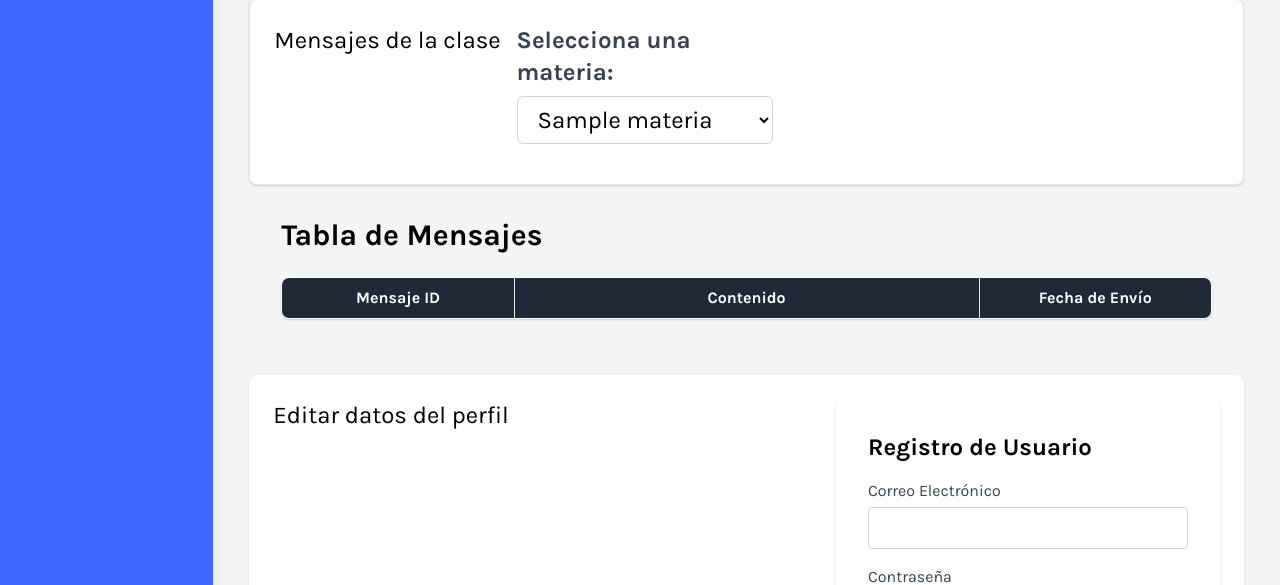
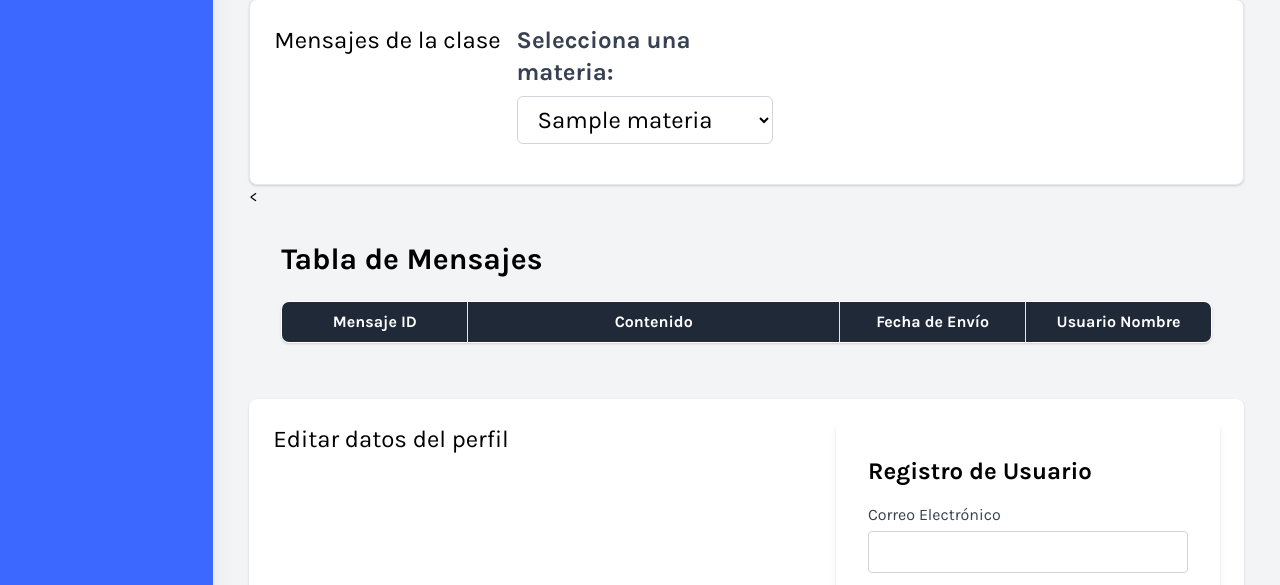
Before and after one commit to rizava810529/proyectoFinalPhp, a PHP site: template src/views/maestro/dashboard.php in a window 1280 px wide. Shown: the part 210-795 px from the top of the page. Run offline with PHP 8.4, Linux system fonts and the light colour scheme; the template is opened without the code that fills it: most values are stand-ins (such as "Sample title", 1, 10 or a date in 2020); data that the repository does not hold is empty; some libraries are stand-ins or nearby versions.

Commit message:
agregue tabla usuario nombre

```diff
--- a/src/views/maestro/dashboard.php
+++ b/src/views/maestro/dashboard.php
@@ -273,7 +273,7 @@ var_dump($_POST);
     </div>
 </div>
 
-<!-- Contenedor de la tabla de mensajes -->
+<<!-- Contenedor de la tabla de mensajes -->
 <div id="mensajes-table" class="container mx-auto p-8">
     <h1 class="text-3xl font-semibold mb-6">Tabla de Mensajes</h1>
     <table class="min-w-full bg-white rounded-lg shadow overflow-hidden border border-gray-300">
@@ -282,6 +282,7 @@ var_dump($_POST);
                 <th class="w-1/6 py-2 px-4 border">Mensaje ID</th>
                 <th class="w-2/6 py-2 px-4 border">Contenido</th>
                 <th class="w-1/6 py-2 px-4 border">Fecha de Envío</th>
+                <th class="w-1/6 py-2 px-4 border">Usuario Nombre</th> <!-- Nueva columna -->
                 <!-- Puedes agregar más columnas aquí según la estructura de tu tabla mensajes -->
             </tr>
         </thead>
@@ -291,7 +292,7 @@ var_dump($_POST);
                 $selectedMateria = $_POST['materias'];
                 try {
                     // Realiza una consulta SQL para obtener los mensajes de los usuarios
-                    $sqlMensajes = "SELECT mensaje_id, contenido, fecha_envio FROM mensajes JOIN usuarios ON mensajes.usuario_id = usuarios.usuario_id WHERE usuarios.materia_id = :materia";
+                    $sqlMensajes = "SELECT mensajes.mensaje_id, mensajes.contenido, mensajes.fecha_envio, usuarios.usuario_nombre FROM mensajes JOIN usuarios ON mensajes.usuario_id = usuarios.usuario_id WHERE usuarios.materia_id = :materia";
                     $stmtMensajes = $pdo->prepare($sqlMensajes);
                     $stmtMensajes->bindParam(':materia', $selectedMateria);
                     $stmtMensajes->execute();
@@ -308,6 +309,7 @@ var_dump($_POST);
                         echo "<td>" . $mensaje['mensaje_id'] . "</td>";
                         echo "<td>" . $mensaje['contenido'] . "</td>";
                         echo "<td>" . $mensaje['fecha_envio'] . "</td>";
+                        echo "<td>" . $mensaje['usuario_nombre'] . "</td>"; // Mostrar el nombre del usuario
                         // Puedes agregar más columnas aquí según la estructura de tu tabla mensajes
                         echo "</tr>";
                     }
@@ -321,7 +323,8 @@ var_dump($_POST);
 </div>
 
 
-            <!-- Contenedor
+
+<!-- Contenedor
 
 
 
```
